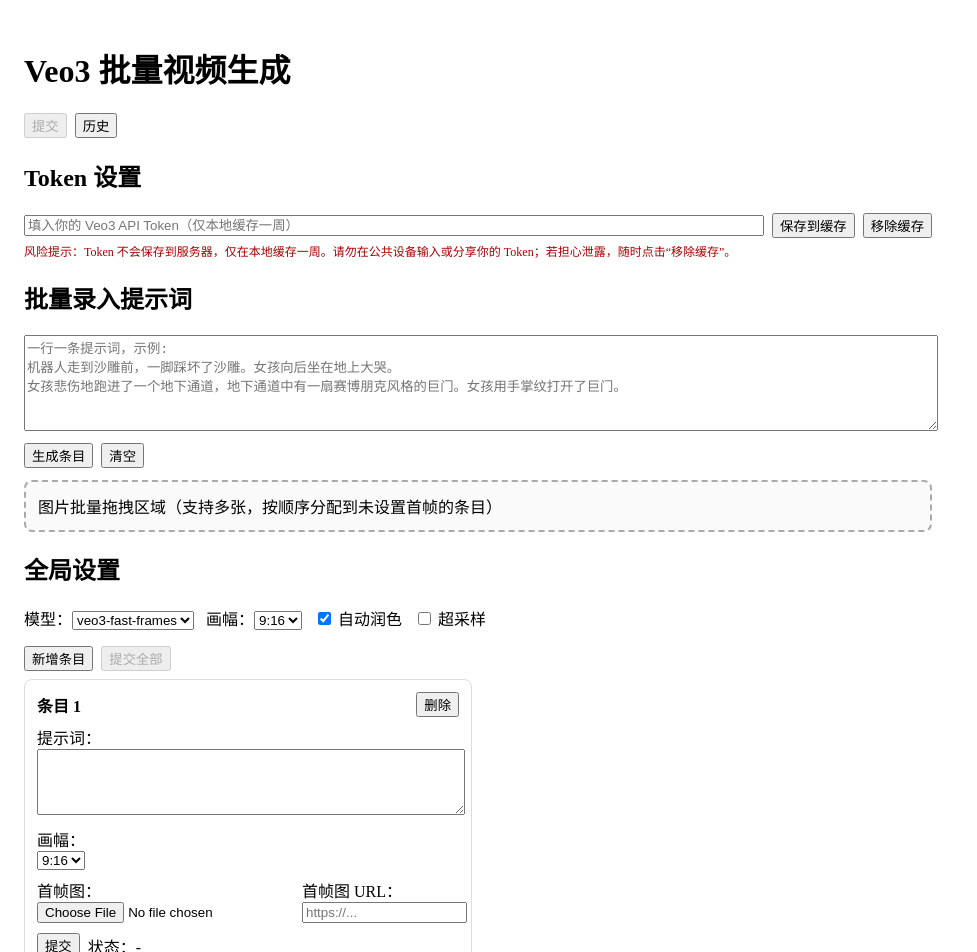
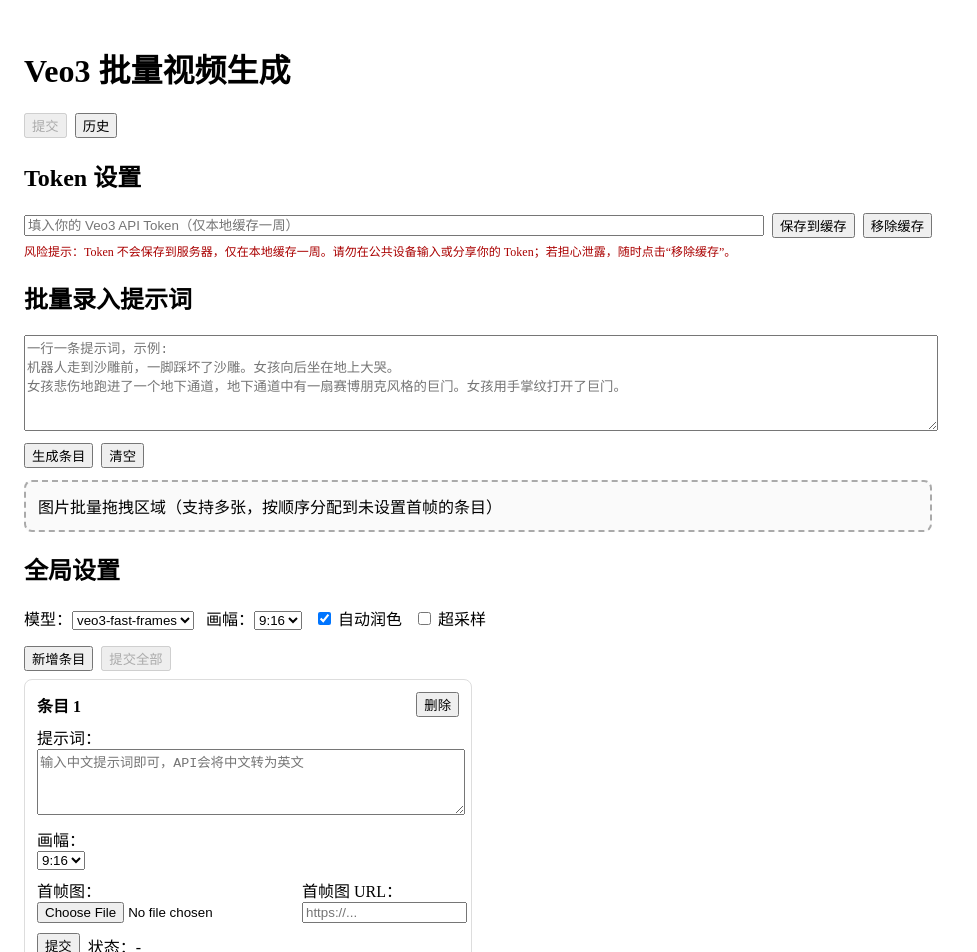
Before and after one commit to jack1545/veo3create, a Next.js app: page /veo3 in a window 1280 px wide. Shown: the top 952 px of the page, without its empty margins (0-977 px from the left). Built offline with nearby package versions, Linux system fonts and the light colour scheme.

Commit message:
feat(veo3): 为提示词输入框添加占位文本说明
添加占位文本说明API会自动将中文提示词转换为英文，提升用户输入体验

```diff
--- a/app/veo3/page.tsx
+++ b/app/veo3/page.tsx
@@ -405,7 +405,7 @@
                   <button onClick={() => removeItem(idx)}>删除</button>
                 </div>
                 <label style={{ display: 'block', marginTop: 8 }}>提示词：</label>
-                <textarea value={it.prompt} onChange={e => updateItem(idx, { prompt: e.target.value })} rows={4} style={{ width: '100%' }} />
+                <textarea value={it.prompt} onChange={e => updateItem(idx, { prompt: e.target.value })} rows={4} style={{ width: '100%' }} placeholder="输入中文提示词即可，API会将中文转为英文" />
 
                 <label style={{ display: 'block', marginTop: 8 }}>画幅：</label>
                 <select value={it.aspectRatio || '9:16'} onChange={e => updateItem(idx, { aspectRatio: e.target.value as AspectRatio })}>
```
